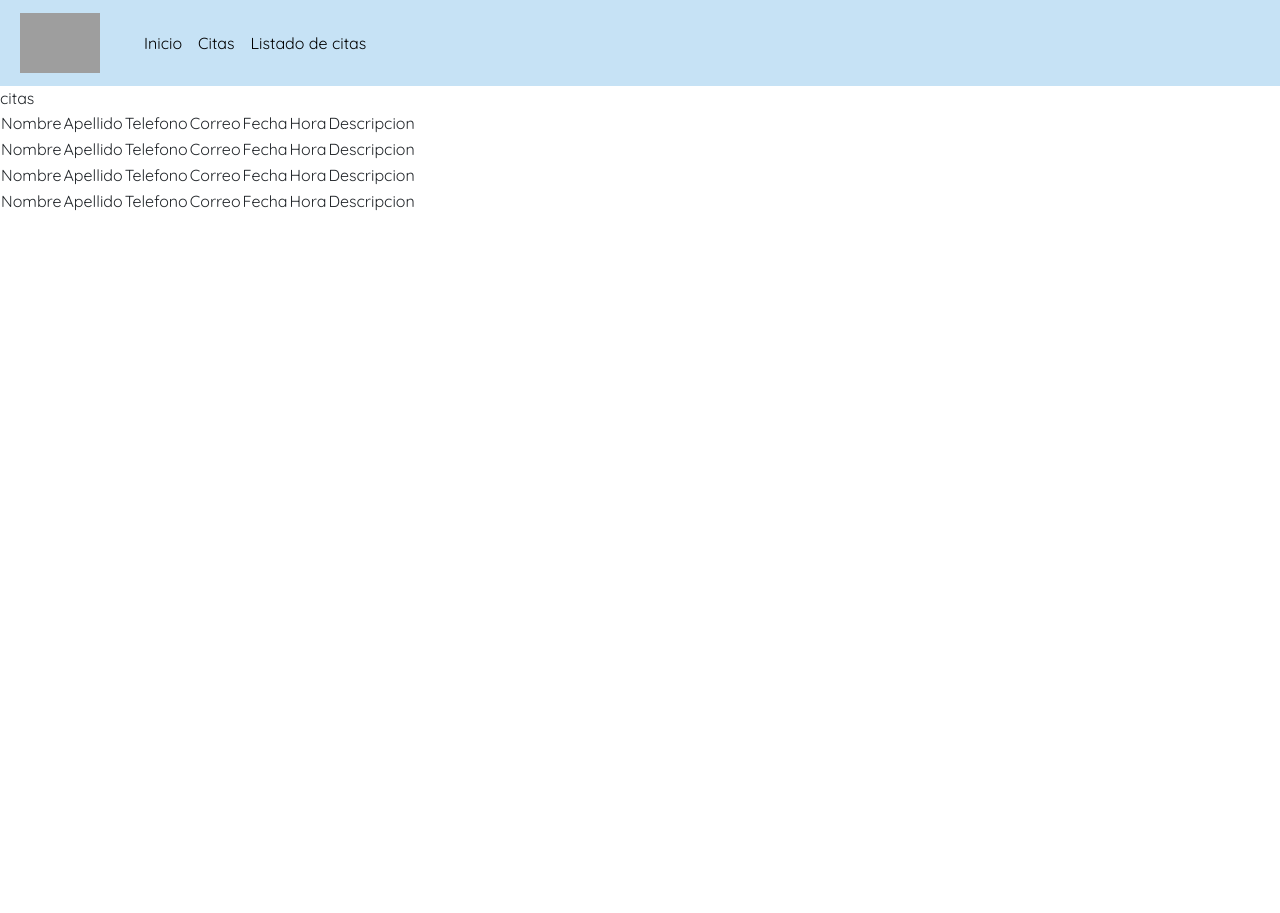
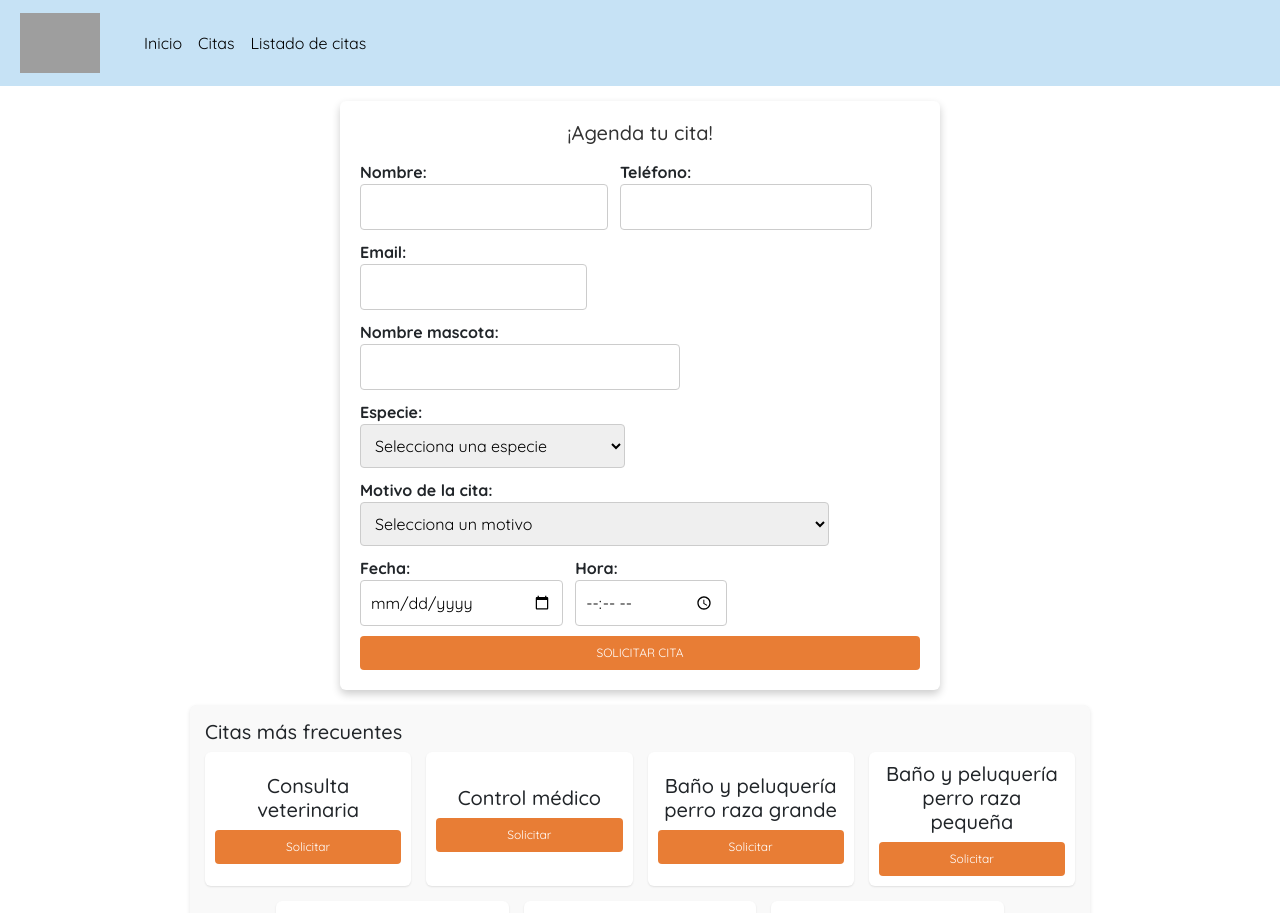
Before and after one commit to Valeria-Ramirez130/Citas-Veterinaria, a React (Vite) app: page /citas in a window 1280 px wide. Shown: the top 913 px of the page. Before the commit the page ends 800 px from the top, so only its background shows below. Built offline with nearby package versions, Linux system fonts and the light colour scheme; grey boxes are pictures that could not be loaded.

Commit message:
se inicio page citas

```diff
--- a/src/pages/Citas/citas.css
+++ b/src/pages/Citas/citas.css
@@ -0,0 +1,103 @@
+.contenedor-formulario {
+    background-color: #fff; /* Fondo blanco */
+    box-shadow: 0 4px 8px rgba(0, 0, 0, 0.2); /* Sombra más ancha y difusa */
+    padding: 20px; /* Aumenta el padding para más espacio interno */
+    border-radius: 6px; /* Bordes redondeados */
+    max-width: 600px; /* Aumenta el ancho máximo del formulario */
+    margin: 15px auto; /* Centra el formulario horizontalmente */
+}
+
+.titulo-formulario {
+    text-align: center;
+    margin-bottom: 15px; /* Margen inferior */
+    font-size: 20px; /* Tamaño de fuente */
+    color: #333;
+}
+
+label {
+    display: block;
+    margin-bottom: 10px; /* Margen inferior */
+    font-weight: bold;
+}
+
+input,
+select {
+    width: calc(100% - 12px); /* Ajusta el ancho para el padding del contenedor */
+    margin-top: 6px; /* Margen superior */
+    padding: 10px; /* Aumenta el padding para más espacio interno */
+    font-size: 16px; /* Tamaño de fuente */
+    border-radius: 4px;
+    border: 1px solid #ccc;
+    box-sizing: border-box;
+}
+
+.appointments-container {
+    padding: 15px;
+    background-color: #f9f9f9;
+    box-shadow: 0 2px 4px rgba(0, 0, 0, 0.1); /* Sombra más sutil */
+    margin: 15px auto; /* Centra el contenedor horizontalmente */
+    max-width: 900px; /* Ancho máximo del contenedor */
+    border-radius: 6px;
+}
+
+.appointments-grid {
+    display: flex;
+    flex-direction: column; /* Permite filas de elementos */
+    gap: 15px; /* Espacio entre las filas */
+    align-items: center; /* Centra las filas horizontalmente */
+}
+
+.appointments-row {
+    display: flex;
+    gap: 15px; /* Espacio entre los elementos de la misma fila */
+    flex-wrap: wrap; /* Permite que los elementos se ajusten si el espacio es limitado */
+    justify-content: center; /* Centra los elementos de la fila */
+}
+
+.appointment {
+    flex: 1 1 calc(25% - 15px); /* Ajusta para 4 elementos por fila con espacio entre ellos */
+    min-width: 0; /* Permite que el contenido se ajuste al tamaño del contenedor */
+    background-color: #fff;
+    border-radius: 6px;
+    box-shadow: 0 1px 2px rgba(0, 0, 0, 0.1); /* Sombra más sutil */
+    padding: 10px; /* Menos padding */
+    display: flex;
+    flex-direction: column;
+    justify-content: center; /* Centra el contenido verticalmente */
+    align-items: center; /* Centra el contenido horizontalmente */
+    text-align: center; /* Centra el texto */
+    box-sizing: border-box; /* Incluye el padding y el border en el ancho y alto del elemento */
+}
+
+h5 {
+    margin-bottom: 10px; /* Espacio debajo del texto */
+}
+
+button.request-button {
+    background-color: #e87d35;
+    padding: 8px 12px; /* Tamaño del botón más pequeño */
+    border: none;
+    border-radius: 4px;
+    color: #fff;
+    font-size: 12px; /* Tamaño de fuente más pequeño */
+    cursor: pointer;
+    display: block; /* Asegura que el botón ocupe el ancho completo disponible */
+    width: 100%; /* Asegura que el botón ocupe el ancho completo del contenedor */
+    text-align: center; /* Centra el texto del botón */
+}
+
+button.request-button:hover {
+    background-color: #d7612d;
+}
+/* Diseño responsivo para pantallas más pequeñas */
+@media (max-width: 768px) {
+    .appointment {
+        flex: 1 1 calc(50% - 15px); /* 2 elementos por fila en pantallas más pequeñas */
+    }
+}
+
+@media (max-width: 480px) {
+    .appointment {
+        flex: 1 1 100%; /* 1 elemento por fila en pantallas muy pequeñas */
+    }
+}
--- a/src/pages/Citas/citas.jsx
+++ b/src/pages/Citas/citas.jsx
@@ -1,49 +1,210 @@
-import React from "react";
+import React, { useState } from "react";
 import "./citas.css";
 
 export default function Citas() {
-  console.log("HOLA DESDE CITAS");
+  const [formData, setFormData] = useState({
+    nombre: "",
+    telefono: "",
+    email: "",
+    nombreMascota: "",
+    especie: "",
+    motivo: "",
+    fecha: "",
+    hora: "",
+  });
+
+  const handleChange = (e) => {
+    const { name, value } = e.target;
+    setFormData((prevData) => ({ ...prevData, [name]: value }));
+  };
+
+  const handleSubmit = (e) => {
+    e.preventDefault();
+    console.log("Datos del formulario:", formData);
+    // Aquí puedes agregar la lógica para enviar los datos del formulario
+  };
+
   return (
-    <div className="citas">
-      citas
-      <table>
-        <tr>
-          <td>Nombre</td>
-          <td>Apellido</td>
-          <td>Telefono</td>
-          <td>Correo</td>
-          <td>Fecha</td>
-          <td>Hora</td>
-          <td>Descripcion</td>
-        </tr>
-        <tr>
-          <td>Nombre</td>
-          <td>Apellido</td>
-          <td>Telefono</td>
-          <td>Correo</td>
-          <td>Fecha</td>
-          <td>Hora</td>
-          <td>Descripcion</td>
-        </tr>
-        <tr>
-          <td>Nombre</td>
-          <td>Apellido</td>
-          <td>Telefono</td>
-          <td>Correo</td>
-          <td>Fecha</td>
-          <td>Hora</td>
-          <td>Descripcion</td>
-        </tr>
-        <tr>
-          <td>Nombre</td>
-          <td>Apellido</td>
-          <td>Telefono</td>
-          <td>Correo</td>
-          <td>Fecha</td>
-          <td>Hora</td>
-          <td>Descripcion</td>
-        </tr>
-      </table>
+    <div>
+      <div className="contenedor-formulario">
+        <h2 className="titulo-formulario">¡Agenda tu cita!</h2>
+        <form onSubmit={handleSubmit} className="formulario-citas">
+          {/* Campos del formulario */}
+          <label>
+            Nombre:
+            <input
+              type="text"
+              name="nombre"
+              value={formData.nombre}
+              onChange={handleChange}
+              required
+            />
+          </label>
+          <label>
+            Teléfono:
+            <input
+              type="tel"
+              name="telefono"
+              value={formData.telefono}
+              onChange={handleChange}
+              pattern="[0-9]{10}"
+              title="Por favor, ingresa un número de teléfono válido de 10 dígitos"
+              required
+            />
+          </label>
+          <label>
+            Email:
+            <input
+              type="email"
+              name="email"
+              value={formData.email}
+              onChange={handleChange}
+              required
+            />
+          </label>
+          <label>
+            Nombre mascota:
+            <input
+              type="text"
+              name="nombreMascota"
+              value={formData.nombreMascota}
+              onChange={handleChange}
+              required
+            />
+          </label>
+          <label>
+            Especie:
+            <select
+              name="especie"
+              value={formData.especie}
+              onChange={handleChange}
+              required
+            >
+              <option value="">Selecciona una especie</option>
+              <option value="perro">Perro</option>
+              <option value="gato">Gato</option>
+            </select>
+          </label>
+          <label>
+            Motivo de la cita:
+            <select
+              name="motivo"
+              value={formData.motivo}
+              onChange={handleChange}
+              required
+            >
+              <option value="">Selecciona un motivo</option>
+              <option value="bañoGrande">
+                ✓ Baño y peluquería perro raza grande
+              </option>
+              <option value="bañoPequeño">
+                ✓ Baño y peluquería perro raza pequeña
+              </option>
+              <option value="consulta">✓ Consulta veterinaria</option>
+              <option value="control">✓ Control médico</option>
+              <option value="muestras">✓ Toma muestras para laboratorio</option>
+              <option value="vacunacion">✓ Vacunación</option>
+              <option value="vacunacion">✓ Baño y peluquería gato</option>
+            </select>
+          </label>
+          <label>
+            Fecha:
+            <input
+              type="date"
+              name="fecha"
+              value={formData.fecha}
+              onChange={handleChange}
+              required
+            />
+          </label>
+          <label>
+            Hora:
+            <input
+              type="time"
+              name="hora"
+              value={formData.hora}
+              onChange={handleChange}
+              required
+            />
+          </label>
+          <button type="submit" className="button btn primary request-button">
+            SOLICITAR CITA
+          </button>
+        </form>
+      </div>
+
+      <div className="appointments-container">
+        <h5 className="text-bold">Citas más frecuentes</h5>
+        <div className="appointments-grid">
+          <div className="appointments-row">
+            <div className="appointment">
+              <h5>Consulta veterinaria</h5>
+              <button
+                type="button"
+                className="button btn primary request-button"
+              >
+                Solicitar
+              </button>
+            </div>
+            <div className="appointment">
+              <h5>Control médico</h5>
+              <button
+                type="button"
+                className="button btn primary request-button"
+              >
+                Solicitar
+              </button>
+            </div>
+            <div className="appointment">
+              <h5>Baño y peluquería perro raza grande</h5>
+              <button
+                type="button"
+                className="button btn primary request-button"
+              >
+                Solicitar
+              </button>
+            </div>
+            <div className="appointment">
+              <h5>Baño y peluquería perro raza pequeña</h5>
+              <button
+                type="button"
+                className="button btn primary request-button"
+              >
+                Solicitar
+              </button>
+            </div>
+          </div>
+          <div className="appointments-row">
+            <div className="appointment">
+              <h5>Toma muestras para laboratorio</h5>
+              <button
+                type="button"
+                className="button btn primary request-button"
+              >
+                Solicitar
+              </button>
+            </div>
+            <div className="appointment">
+              <h5>Baño y peluquería gato</h5>
+              <button
+                type="button"
+                className="button btn primary request-button"
+              >
+                Solicitar
+              </button>
+            </div>
+            <div className="appointment">
+              <h5>Vacunación</h5>
+              <button
+                type="button"
+                className="button btn primary request-button"
+              >
+                Solicitar
+              </button>
+            </div>
+          </div>
+        </div>
+      </div>
     </div>
   );
 }
--- a/src/pages/Inicio/inicio.css
+++ b/src/pages/Inicio/inicio.css
@@ -1,10 +1,11 @@
-html, body {
+/* html, body {
   margin: 0;
   padding: 0;
   overflow: hidden;
   width: 100%;
   height: 100%;
-}
+} */
+
 
 /* Ajusta el contenedor para que esté justo debajo de la navbar */
 .inicio-container {
--- a/src/pages/Inicio/inicio.jsx
+++ b/src/pages/Inicio/inicio.jsx
@@ -1,14 +1,23 @@
 import React from "react";
+import { useNavigate } from "react-router-dom";
 import imgInicio from "../../img/imageninicio.jpg"; // Asegúrate de la ruta correcta
 import "./inicio.css"; // Importa el archivo de estilos
 
 function Inicio() {
+  const navigate = useNavigate(); // Hook para navegar entre rutas
+
+  const handleButtonClick = () => {
+    navigate("/citas"); // Navega a la ruta "/citas"
+  };
+
   return (
     <div className="inicio-container">
       <img src={imgInicio} alt="Imagen de Inicio" className="inicio-img" />
       <div className="inicio-content">
         <h1 className="inicio-title">¡Bienvenido!</h1>
-        <button className="inicio-button">Programar cita</button>
+        <button className="inicio-button" onClick={handleButtonClick}>
+          Programar cita
+        </button>
       </div>
     </div>
   );
```
